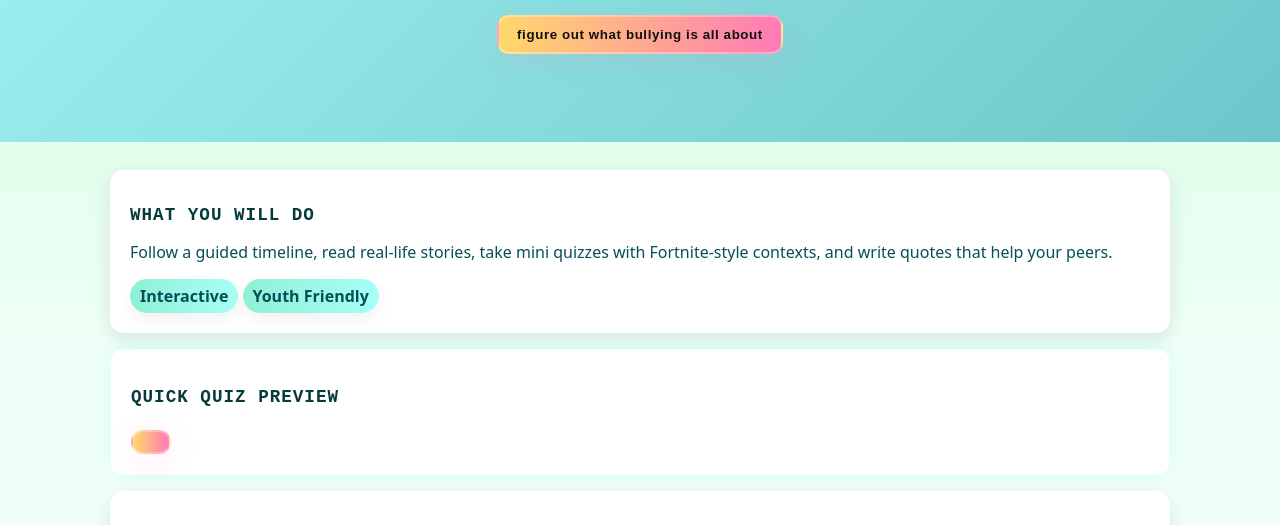
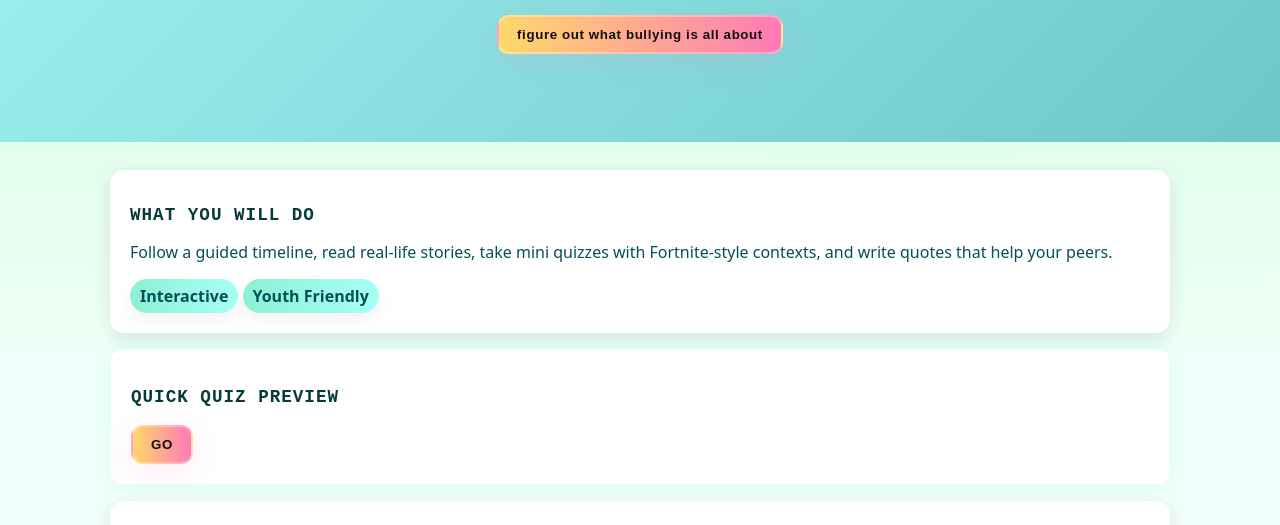
Before and after one commit to Nayel-2009/Nayel12, a plain HTML site: page index.html in a window 1280 px wide. Shown: the part 245-770 px from the top of the page. Drawn offline with Linux system fonts and the light colour scheme.

Commit message:
Change button text to 'GO' in quiz preview
Updated button text for the Quick Quiz Preview section.

```diff
--- a/index.html
+++ b/index.html
@@ -40,7 +40,7 @@
 
     <div class="card glow-outline">
       <h3 class="pixel-title">Quick Quiz Preview</h3>
-      <div id="homeQuiz"></div><button class="btn-game" onclick="location.href"='lift.html' >
+      <div id="homeQuiz"></div><button class="btn-game" onclick="location.href"='lift.html' >GO</button>
     </div>
 
     <div class="card">
```
